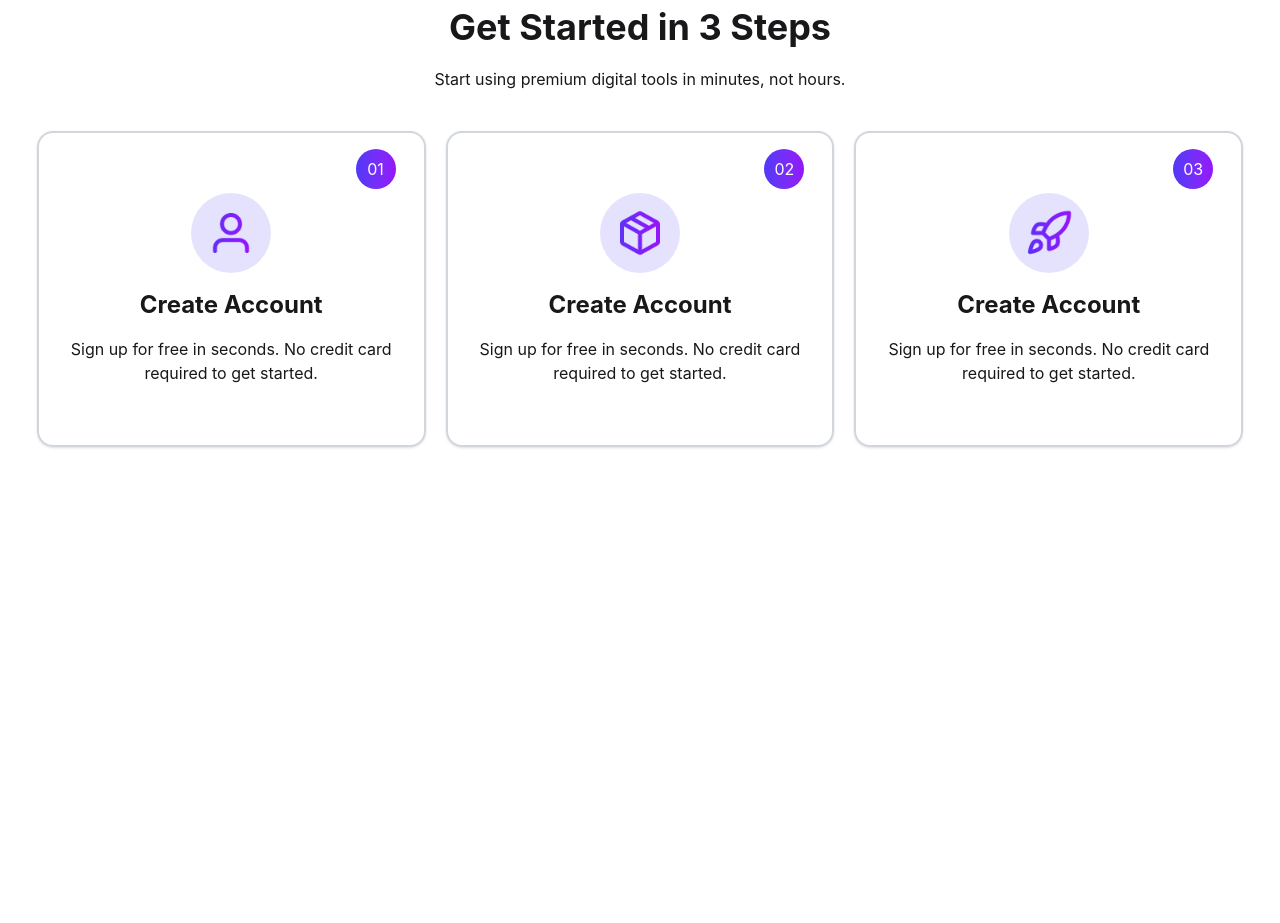
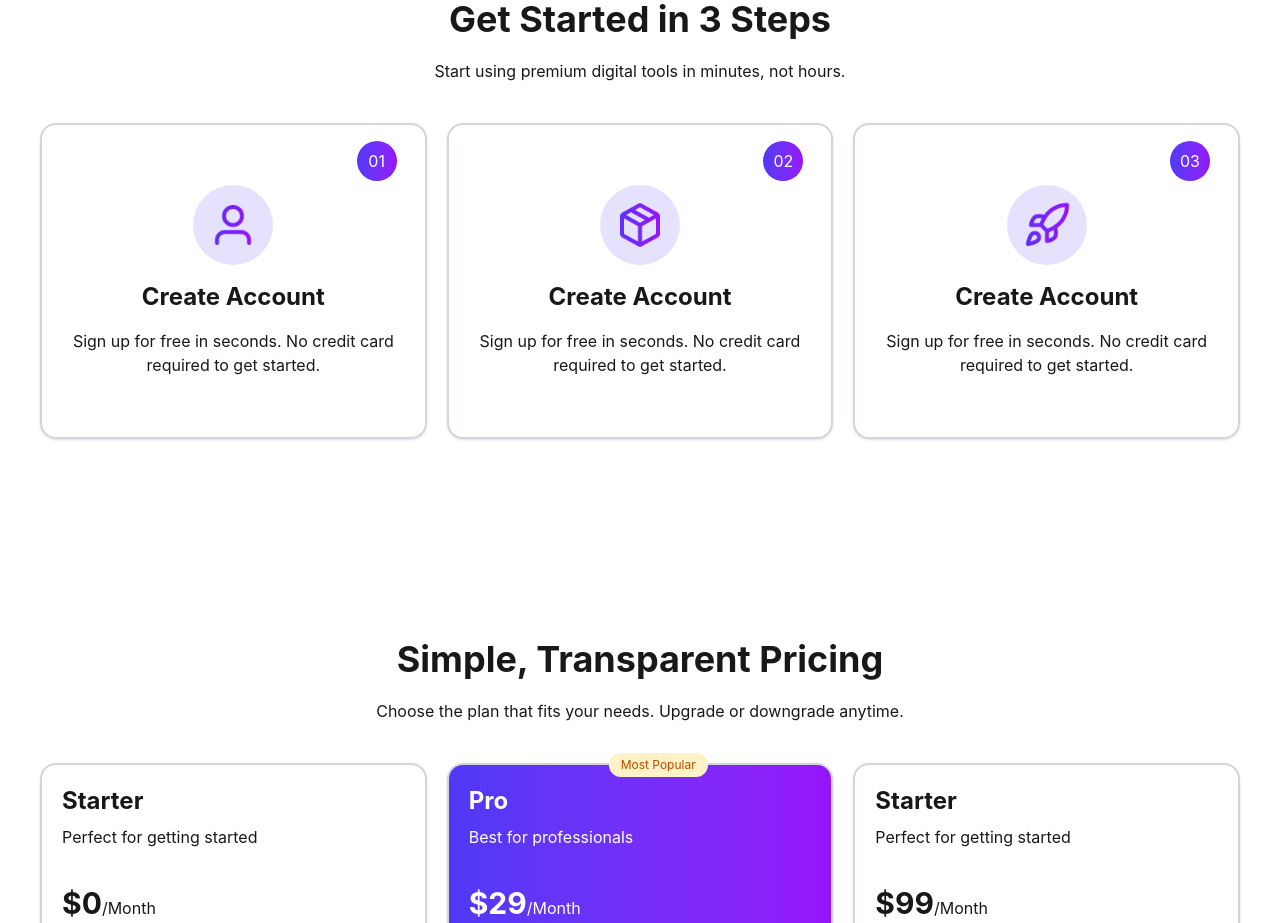
Before and after one commit to fserakib26/b13-a6-digitools-platform, a React (Vite) app: page / in a window 1280 px wide. Shown: the part 2780-3703 px from the top of the page. Before the commit the page ends 3307 px from the top, so only its background shows below. Built offline with nearby package versions, Linux system fonts and the light colour scheme.

Commit message:
Pricing Section Design has been completed

```diff
--- a/src/App.jsx
+++ b/src/App.jsx
@@ -5,6 +5,8 @@ import Stats from "./components/Stats"
 import Tools from "./components/Tools"
 import Cart from "./components/Cart"
 import Steps from "./components/Steps"
+import PricingSection from "./components/PricingSection"
+import Footer from "./components/Footer"
 
 
 // const getTools = async () => {
@@ -52,6 +54,10 @@ function App() {
 
       <Steps/>
 
+      <PricingSection/>
+
+      <Footer/>
+
 
     </>
   )
--- /dev/null
+++ b/src/components/Footer.jsx
@@ -0,0 +1,9 @@
+import React from 'react'
+
+const Footer = () => {
+  return (
+    <div>Footer</div>
+  )
+}
+
+export default Footer
--- /dev/null
+++ b/src/components/PricingSection.jsx
@@ -0,0 +1,127 @@
+import React from 'react'
+import { FaCheck } from 'react-icons/fa'
+
+const PricingSection = () => {
+  return (
+    <div className='mb-20 max-w-7xl mx-auto p-10'>
+        <div className='text-center mt-20 mb-10'>
+            <h2 className='text-4xl font-bold mb-5'>Simple, Transparent Pricing</h2>
+            <p>Choose the plan that fits your needs. Upgrade or downgrade anytime.</p>
+        </div>
+        <div className='grid grid-cols-1 md:grid-cols-2 lg:grid-cols-3 gap-5'>
+            <div className='relative border-2 border-gray-300 shadow rounded-2xl p-5 transition-all duration-300 ease-in-out
+                hover:-translate-y-2 hover:shadow-xl'>
+                <h2 className='font-bold text-2xl mb-2'>Starter</h2>
+                <p>Perfect for getting started</p>
+
+                <p className='mt-9 mb-9'><span className='text-3xl font-bold'>$0</span>/Month</p>
+
+                <div className='space-y-2.5'>
+                    <div className="flex items-center gap-2">
+                        <FaCheck className="text-[#30b868]" />
+                        <span>Access to 10 free tools</span>
+                    </div>
+                    <div className="flex items-center gap-2">
+                        <FaCheck className="text-[#30b868]" />
+                        <span>Basic templates</span>
+                    </div>
+                    <div className="flex items-center gap-2">
+                        <FaCheck className="text-[#30b868]" />
+                        <span>Community support</span>
+                    </div>
+                    <div className="flex items-center gap-2">
+                        <FaCheck className="text-[#30b868]" />
+                        <span>1 project per month</span>
+                    </div>
+                </div>
+
+                <button className="btn bg-gradient-to-r from-[#4f39f6] to-[#9514fa] rounded-full text-white w-full mt-32">
+                Get Started Free
+                </button>
+            </div>
+
+            <div className='relative border-2 border-gray-300 shadow rounded-2xl p-5 bg-gradient-to-r from-[#4f39f6] to-[#9514fa] transition-all duration-300 ease-in-out hover:-translate-y-2 hover:shadow-xl text-white'>
+                <span className='absolute -top-3 left-40 text-[#bb4d00] bg-[#fef3c6] rounded-full flex justify-center items-center px-3 py-1 text-xs'>Most Popular</span>
+                <h2 className='font-bold text-2xl mb-2'>Pro</h2>
+                <p>Best for professionals</p>
+
+                <p className='mt-9 mb-9'><span className='text-3xl font-bold'>$29</span>/Month</p>
+
+                <div className='space-y-2.5'>
+                    <div className="flex items-center gap-2">
+                        <FaCheck />
+                        <span>Access to all premium tools</span>
+                    </div>
+                    <div className="flex items-center gap-2">
+                        <FaCheck />
+                        <span>Unlimited templates</span>
+                    </div>
+                    <div className="flex items-center gap-2">
+                        <FaCheck />
+                        <span>Priority support</span>
+                    </div>
+                    <div className="flex items-center gap-2">
+                        <FaCheck />
+                        <span>Unlimited projects</span>
+                    </div>
+                    <div className="flex items-center gap-2">
+                        <FaCheck />
+                        <span>Cloud sync</span>
+                    </div>
+                    <div className="flex items-center gap-2">
+                        <FaCheck />
+                        <span>Advanced analytics</span>
+                    </div>
+                </div>
+
+                <button className=" btn bg-blue-50 text-blue-700 rounded-full w-full mt-15">
+                Contact Sales
+                </button>
+            </div>
+
+            <div className='relative border-2 border-gray-300 shadow rounded-2xl p-5 transition-all duration-300 ease-in-out
+                hover:-translate-y-2 hover:shadow-xl'>
+                <h2 className='font-bold text-2xl mb-2'>Starter</h2>
+                <p>Perfect for getting started</p>
+
+                <p className='mt-9 mb-9'><span className='text-3xl font-bold'>$99</span>/Month</p>
+
+                <div className='space-y-2.5'>
+                    <div className="flex items-center gap-2">
+                        <FaCheck className="text-[#30b868]" />
+                        <span>Everything in Pro</span>
+                    </div>
+                    <div className="flex items-center gap-2">
+                        <FaCheck className="text-[#30b868]" />
+                        <span>Team collaboration</span>
+                    </div>
+                    <div className="flex items-center gap-2">
+                        <FaCheck className="text-[#30b868]" />
+                        <span>Custom integrations</span>
+                    </div>
+                    <div className="flex items-center gap-2">
+                        <FaCheck className="text-[#30b868]" />
+                        <span>Dedicated support</span>
+                    </div>
+                    <div className="flex items-center gap-2">
+                        <FaCheck className="text-[#30b868]" />
+                        <span>SLA guarantee</span>
+                    </div>
+                    <div className="flex items-center gap-2">
+                        <FaCheck className="text-[#30b868]" />
+                        <span>Custom branding</span>
+                    </div>
+                </div>
+
+                <button className="btn bg-gradient-to-r from-[#4f39f6] to-[#9514fa] rounded-full text-white w-full mt-15">
+                Contact Sales
+                </button>
+            </div>
+
+
+        </div>
+    </div>
+  )
+}
+
+export default PricingSection
--- a/src/components/Steps.jsx
+++ b/src/components/Steps.jsx
@@ -2,13 +2,13 @@ import React from 'react'
 
 const Steps = () => {
   return (
-    <div className='mb-20'>
+    <div className='mb-20 max-w-7xl mx-auto'>
         <div className='text-center mt-30 mb-10'>
             <h2 className='text-4xl font-bold mb-5'>Get Started in 3 Steps</h2>
             <p>Start using premium digital tools in minutes, not hours.</p>
         </div>
-        <div className='flex justify-center items-center space-x-5'>
-            <div className='relative border-2 border-gray-300 shadow rounded-2xl py-15 px-8 flex flex-col justify-center items-center'>
+        <div className='grid grid-cols-1 md:grid-cols-2 lg:grid-cols-3 gap-5 px-10'>
+            <div className='relative border-2 border-gray-300 shadow rounded-2xl flex flex-col justify-center items-center py-15'>
                 <span className='absolute top-4 right-7 bg-gradient-to-r from-[#4f39f6] to-[#9514fa] rounded-full h-10 w-10 flex justify-center items-center text-white'>01</span>
                 <div className='w-20 h-20 mb-4 rounded-full p-4 bg-[#4f39f625]'>
                     <img className='w-full h-full' src="/assets/user.png" alt="" />
@@ -18,7 +18,7 @@ const Steps = () => {
                 <p>required to get started.</p>
             </div>
 
-            <div className='relative border-2 border-gray-300 shadow rounded-2xl py-15 px-8 flex flex-col justify-center items-center'>
+            <div className='relative border-2 border-gray-300 shadow rounded-2xl flex flex-col justify-center items-center'>
                 <span className='absolute top-4 right-7 bg-gradient-to-r from-[#4f39f6] to-[#9514fa] rounded-full h-10 w-10 flex justify-center items-center text-white'>02</span>
                 <div className='w-20 h-20 mb-4 rounded-full p-4 bg-[#4f39f625]'>
                     <img className='w-full h-full' src="/assets/package.png" alt="" />
@@ -28,7 +28,7 @@ const Steps = () => {
                 <p>required to get started.</p>
             </div>
 
-            <div className='relative border-2 border-gray-300 shadow rounded-2xl py-15 px-8 flex flex-col justify-center items-center'>
+            <div className='relative border-2 border-gray-300 shadow rounded-2xl flex flex-col justify-center items-center'>
                 <span className='absolute top-4 right-7 bg-gradient-to-r from-[#4f39f6] to-[#9514fa] rounded-full h-10 w-10 flex justify-center items-center text-white'>03</span>
                 <div className='w-20 h-20 mb-4 rounded-full p-4 bg-[#4f39f625]'>
                     <img className='w-full h-full' src="/assets/rocket.png" alt="" />
--- a/src/components/Tools.jsx
+++ b/src/components/Tools.jsx
@@ -9,7 +9,7 @@ const Tools = ({tools, carts, setCarts}) => {
   return (
 
     <div>
-        <div className="grid grid-cols-1 md:grid-cols-3 gap-6 p-10 max-w-7xl mx-auto">
+        <div className="grid grid-cols-1 md:grid-cols-2 lg:grid-cols-3 gap-5 p-10 max-w-7xl mx-auto">
 
         {tools.map(tool => (
             <ToolsCart tool={tool} carts={carts} setCarts={setCarts}/>
```
